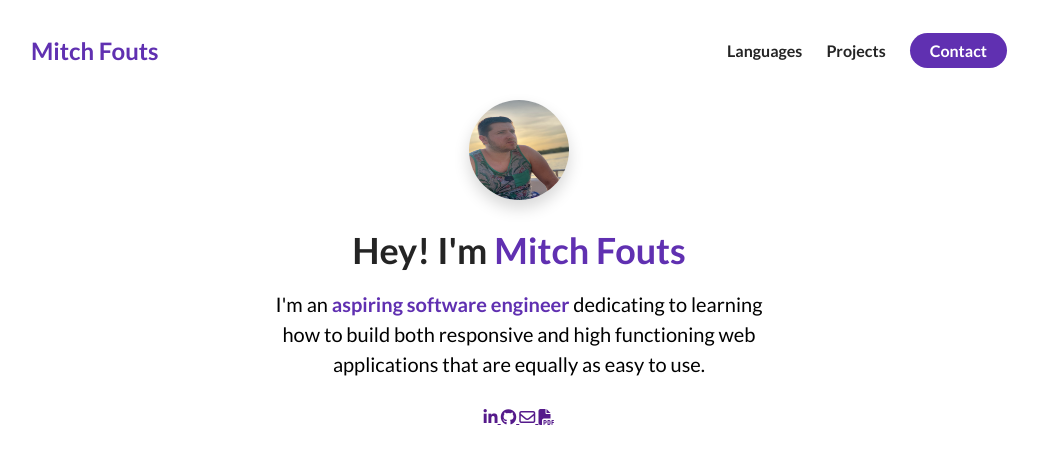
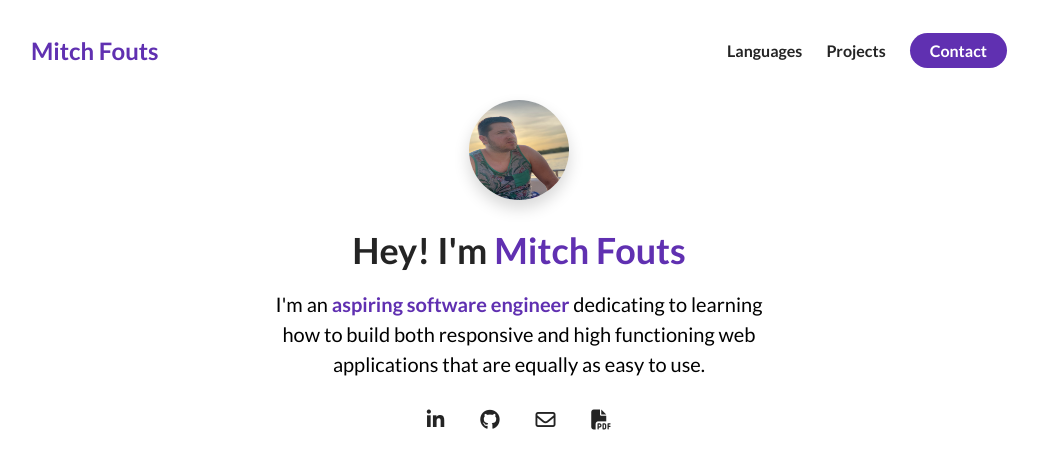
Before and after one commit to mifouts/Old-E-Portfolio, a plain HTML site: page index.html in a window 1280 px wide. Shown: the whole page, without its empty margins (121-1159 px from the left). Drawn offline with Linux system fonts and the light colour scheme.

Commit message:
spacecd out the icons and made them bigger

```diff
--- a/styles.css
+++ b/styles.css
@@ -127,3 +127,10 @@ nav{
 .about-me__info--title{
 margin-bottom: 16px;
 }
+
+.about-me__link{
+    font-size: 20px;
+    color: #242424;
+    text-decoration: none;
+    padding: 0 16px;
+}
```
